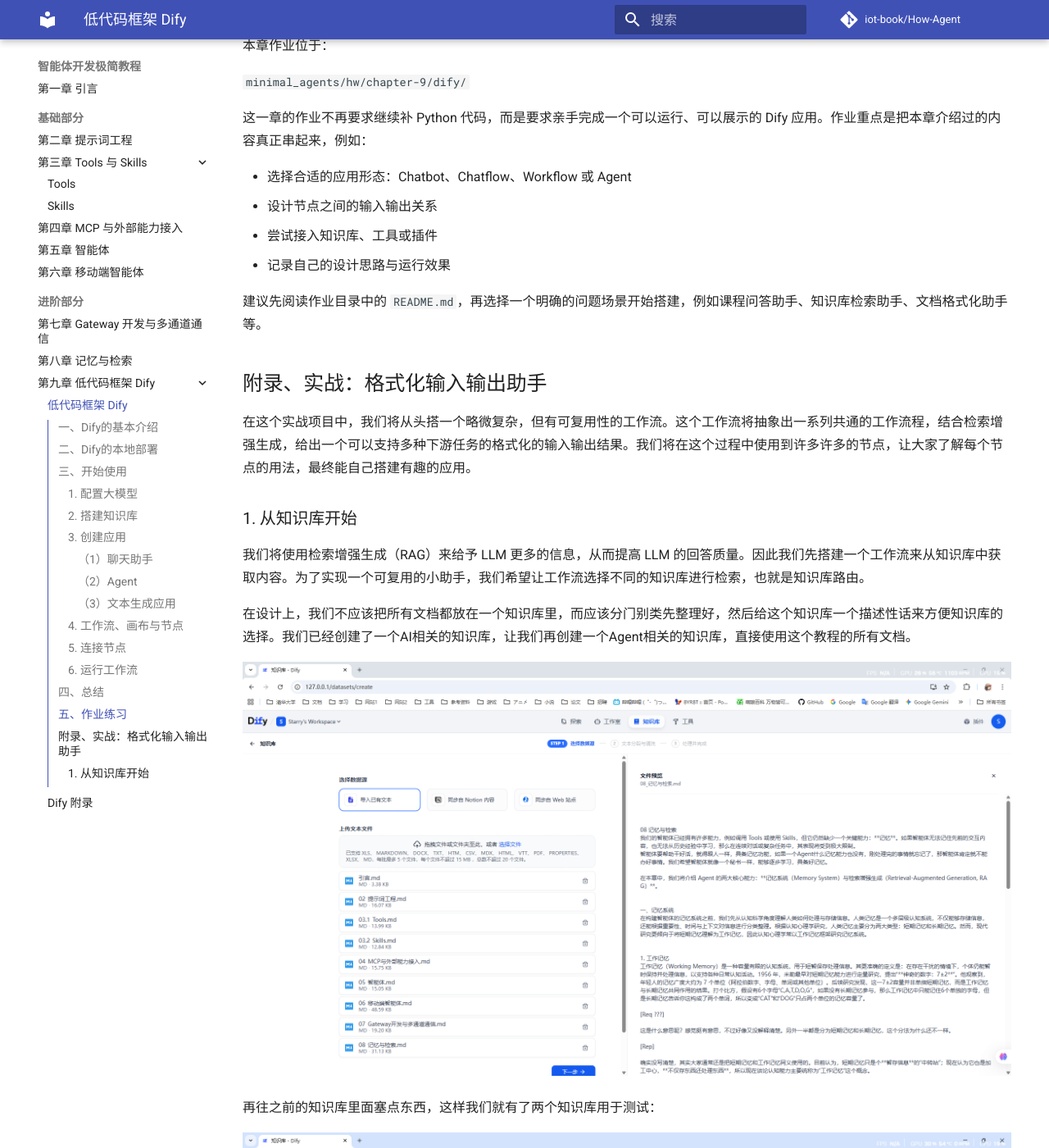
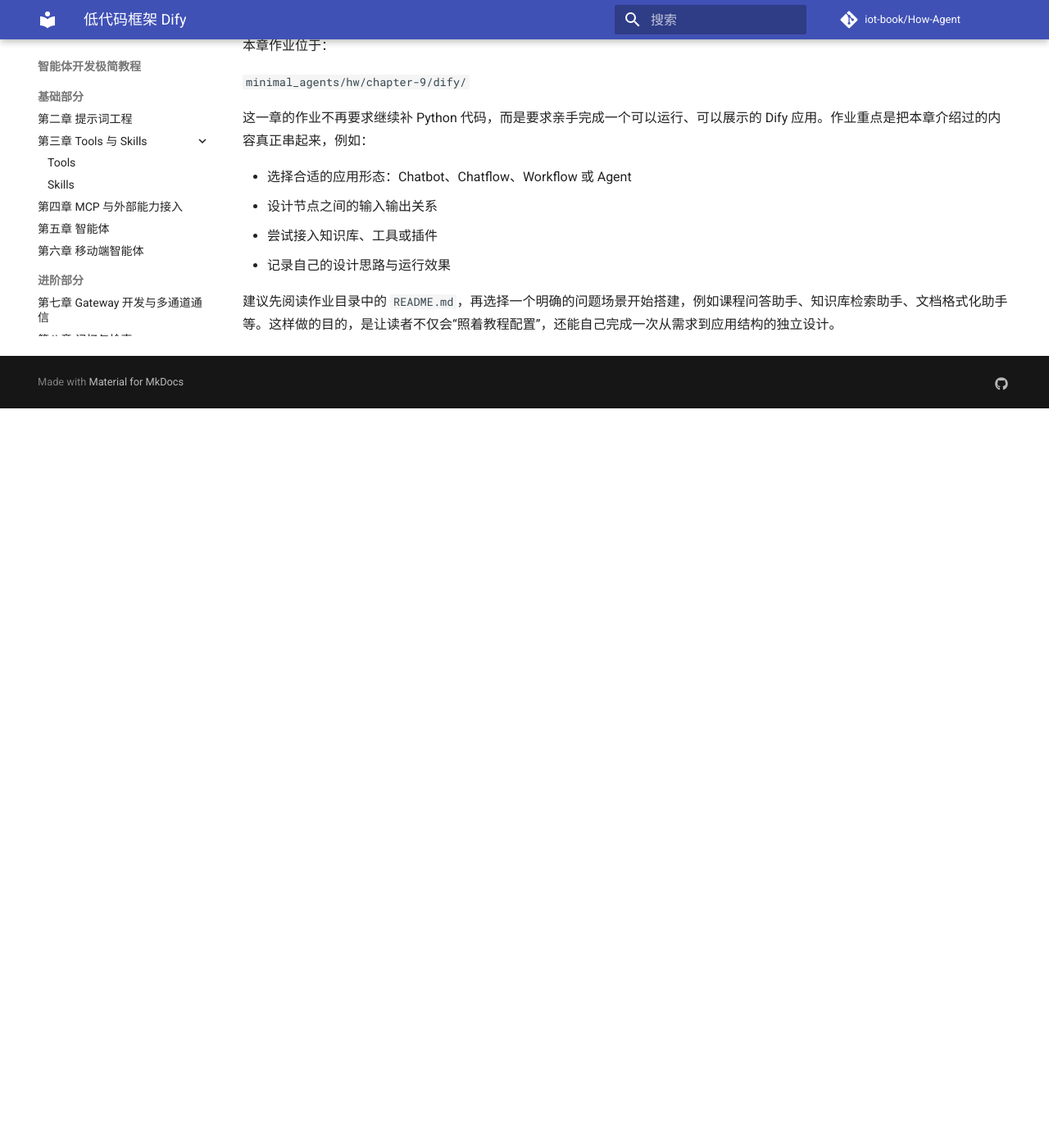
Before and after one commit to iot-book/How-Agent, an MkDocs documentation site: the page built from docs/chapters/09_低代码框架Dify/09_低代码框架Dify.md, in a window 1280 px wide and 1400 px high, scrolled down 16553 px. Shown: the whole window at 82% size. Built offline with MkDocs 1.6.1 and Material for MkDocs 9.7.7, drawn with Linux system fonts in a browser that asks for light colours; comment, search, counter and statistics services are not loaded; after the commit the page ends 17051 px from its top, so only the background shows below that; some of the changed text lies outside the part shown.

```diff
--- a/docs/chapters/09_低代码框架Dify/09_低代码框架Dify.md
+++ b/docs/chapters/09_低代码框架Dify/09_低代码框架Dify.md
@@ -217,6 +217,7 @@
 
 最后附上官方教程文档的链接：https://docs.dify.ai/zh/use-dify/getting-started/introduction。
 
+
 ## 五、作业练习
 
 本章作业位于：
@@ -230,64 +231,4 @@
 - 尝试接入知识库、工具或插件
 - 记录自己的设计思路与运行效果
 
-建议先阅读作业目录中的 `README.md`，再选择一个明确的问题场景开始搭建，例如课程问答助手、知识库检索助手、文档格式化助手等。
-
-## 附录、实战：格式化输入输出助手
-
-在这个实战项目中，我们将从头搭一个略微复杂，但有可复用性的工作流。这个工作流将抽象出一系列共通的工作流程，结合检索增强生成，给出一个可以支持多种下游任务的格式化的输入输出结果。我们将在这个过程中使用到许多许多的节点，让大家了解每个节点的用法，最终能自己搭建有趣的应用。
-
-### 1. 从知识库开始
-
-我们将使用检索增强生成（RAG）来给予 LLM 更多的信息，从而提高 LLM 的回答质量。因此我们先搭建一个工作流来从知识库中获取内容。为了实现一个可复用的小助手，我们希望让工作流选择不同的知识库进行检索，也就是知识库路由。
-
-在设计上，我们不应该把所有文档都放在一个知识库里，而应该分门别类先整理好，然后给这个知识库一个描述性话来方便知识库的选择。我们已经创建了一个AI相关的知识库，让我们再创建一个Agent相关的知识库，直接使用这个教程的所有文档。
-
-![image-20260408194551193](images/image-20260408194551193.png)
-
-再往之前的知识库里面塞点东西，这样我们就有了两个知识库用于测试：
-
-![image-20260408195113336](images/image-20260408195113336.png)
-
-我们创建第一个工作流叫做“知识库路由”，然后在开始的用户输入节点中加入一个输入参数“query”：
-
-![image-20260408195802107](images/image-20260408195802107.png)
-
-右击画布插入两个节点“AI知识库检索”和“Agent知识库检索”，然后选择相应的知识库：
-
-![image-20260408200026462](images/image-20260408200026462.png)
-
-当用户传入查询时，我们需要选择一个知识库进行检索，这可以使用一个“问题分类”节点，让大模型来选择一个分类，然后路由到具体的知识库里：
-
-![image-20260408200924768](images/image-20260408200924768.png)
-
-> 记得检查一下每个节点连线后的输入与输出，始终盯紧数据流。
-
-当然，也可以让用户来选择需要搜索的知识库：当用户指定知识库的时候搜索特定的知识库，如果用户没有指定知识库的话就使用默认的问题分类器。这就需要用到条件节点，顾名思义使用就好：
-
-![image-20260408201331122](images/image-20260408201331122.png)
-
-> 补充一下，每个节点右上角三个小点菜单中都可以查看该节点的帮助文档哟~
->
-> ![image-20260408201407616](images/image-20260408201407616.png)
-
-得到知识库的检索结果后，我们需要将结果合并起来，尤其是这种只走了一边分支的工作流，我们希望能有一个变量指向执行工作流那边的结果，这就需要用到“变量聚合器”节点。聚合变量之后，我们最后添加一个输出节点，把聚合的变量结果当作工作流的输出结果，这样，我们就完成了这个工作流的设计与实现。
-
-![image-20260408201701646](images/image-20260408201701646.png)
-
-执行这个工作流，我们就可以根据用户的输入自动选择知识库进行查询啦，例如我们输入“智能体记忆系统”，可以得到以下运行结果：
-
-![image-20260408203441915](images/image-20260408203441915.png)
-
-> 绿色高亮的就是工作流执行时经过的节点。
-
-![image-20260408202120291](images/image-20260408202120291.png)
-
-> 因为我们没有配置“Rerank”模型，召回的结果其实不是很好，在实际生产中，可以配置一个“Rerank”模型来让查询结果更精确！
-
-如果遇到Bug了，也可以在“追踪”栏目中查看每个节点具体的执行流程：
-
-![image-20260408202209011](images/image-20260408202209011.png)
-
-> 思考，为什么我们不同时在多个知识库中查询，然后再把结果聚合起来？
-
-最后，调试没问题的话，点下右上角的“发布”按钮吧！
+建议先阅读作业目录中的 `README.md`，再选择一个明确的问题场景开始搭建，例如课程问答助手、知识库检索助手、文档格式化助手等。这样做的目的，是让读者不仅会“照着教程配置”，还能自己完成一次从需求到应用结构的独立设计。
```
Also changed, not shown: docs/chapters/08_记忆与检索/08_记忆与检索.md (+13 -11 lines).
